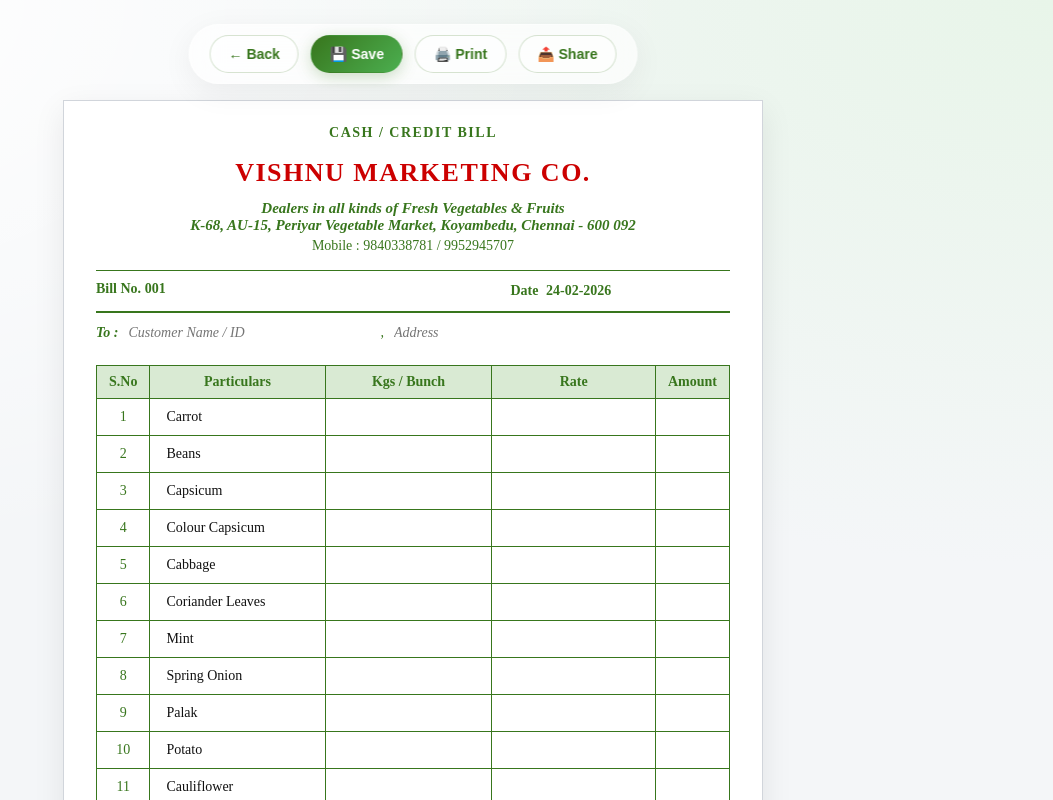
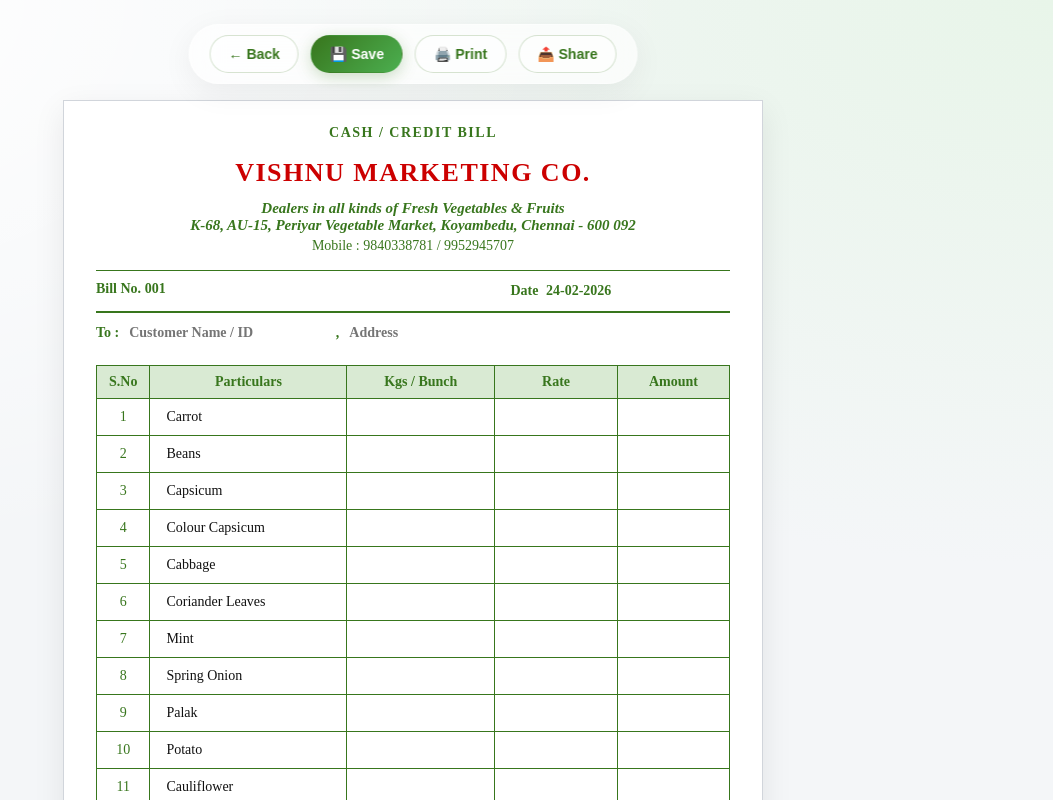
Before and after one commit to Sai-poornesh04/Vishnu-Marketing-Co., a React (Vite) app in the folder Frontend/: page /bill in a window 1280 px wide. Shown: the whole page, without its empty margins (227-1280 px from the left). Built offline with nearby package versions, Linux system fonts and the light colour scheme; no server answers; sample sign-in values are in the browser's storage.

Commit message:
small details updated

```diff
--- a/Frontend/src/components/Bill/Bill.jsx
+++ b/Frontend/src/components/Bill/Bill.jsx
@@ -434,6 +434,13 @@
           </div>
 
           <table className="bill-table">
+            <colgroup>
+              <col style={{ width: "6%" }} />  {/* S.No */}
+              <col style={{ width: "32%" }} /> {/* Particulars */}
+              <col style={{ width: "24%" }} /> {/* Kgs / Bunch */}
+              <col style={{ width: "20%" }} /> {/* Rate */}
+              <col style={{ width: "28%" }} /> {/* Amount */}
+            </colgroup>
             <thead>
               <tr>
                 <th>S.No</th>
--- a/Frontend/src/components/Bill/bill.css
+++ b/Frontend/src/components/Bill/bill.css
@@ -384,8 +384,8 @@
 .to-section {
   margin-bottom: 12px;
   border-bottom: none;
-  font-weight: normal;
-  font-style: italic;
+  font-weight: "Georgia", "Times New Roman", Times, serif !important;;
+  font-style: inherit;
 }
 
 .editable-span {
@@ -406,7 +406,7 @@
 }
 
 .to-input {
-  flex: 0 1 250px;
+  flex: 1;
   min-width: 150px;
 }
 
@@ -440,7 +440,7 @@
 .bill-table td:nth-child(2),
 .bill-table td:nth-child(3),
 .bill-table td:nth-child(4) {
-  text-align: left;
+  text-align: center;
 }
 
 .table-input {
```
